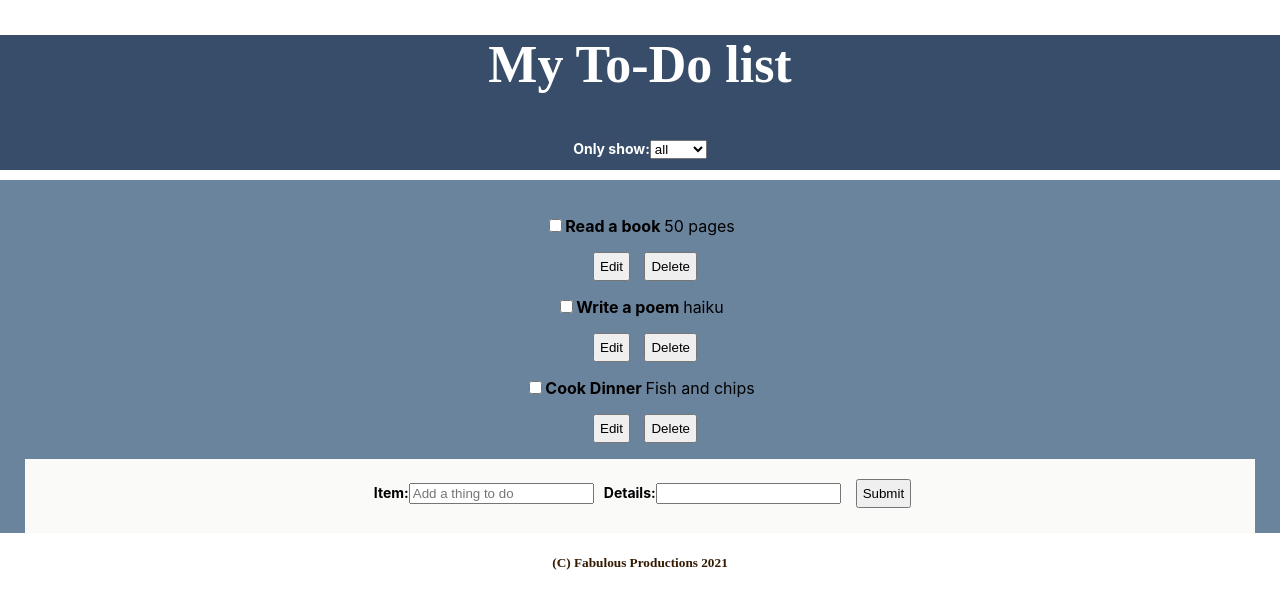
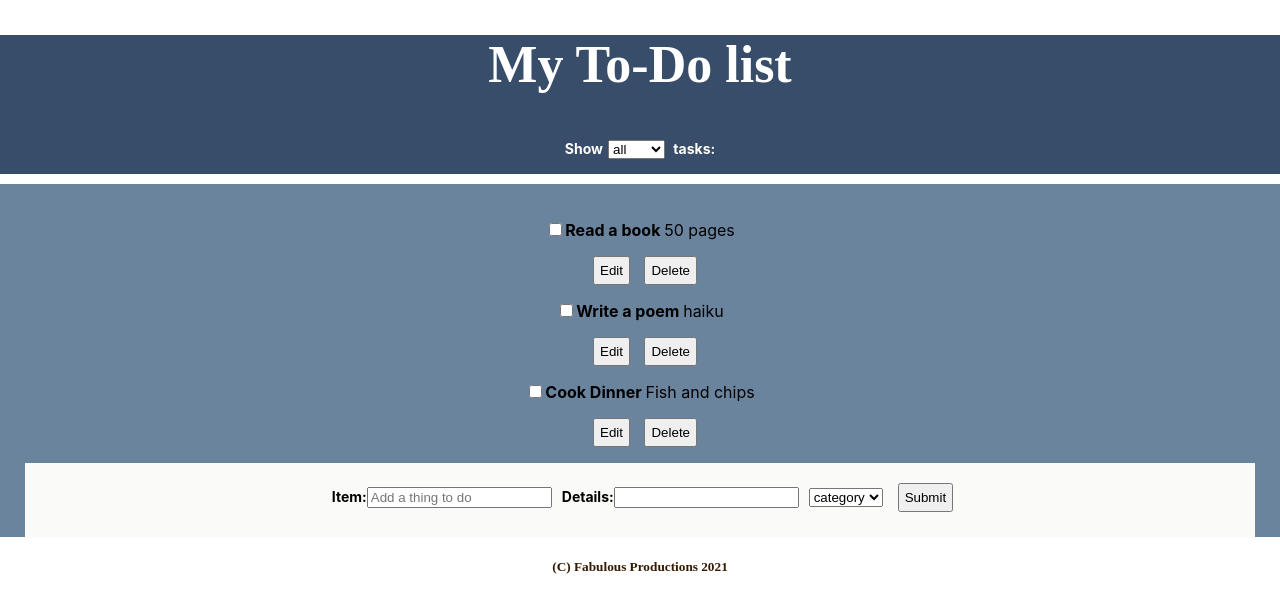
Before and after one commit to feliciahime/fab-to-do, a React (Create React App) app: page / in a window 1280 px wide. Shown: the top 612 px of the page. Built offline with nearby package versions, Linux system fonts and the light colour scheme.

Commit message:
Added task type, works with filter

```diff
--- a/src/App.css
+++ b/src/App.css
@@ -58,3 +58,6 @@ label {
   font-weight: bold;
 
 }
+select {
+  margin: 5px;
+}
--- a/src/App.js
+++ b/src/App.js
@@ -17,6 +17,7 @@ function App() {
   const [isDeleted, setIsDeleted] = useState(false);
   const [isCompleted, setIsCompleted] = useState(false);
   const [limitBy, setLimitBy] = useState(false);
+  const [taskType, setTaskType] = useState(null);
   const [list, setList] =  useState([
     { task: 'Read a book',
       details: '50 pages',
@@ -51,6 +52,7 @@ function App() {
       details: itemDescription,
       isDeleted: false,
       isCompleted: false,
+      type: taskType,
     };
     setList([
       ...list,
@@ -99,7 +101,7 @@ function App() {
     <div className="App">
         <header className="App-header">
           <h1 className="title">My To-Do list</h1>
-          <label>Only show:
+          <label> Show
             <select onChange={onLimitByChange} value={limitBy}>
               <option value="all">all</option>
               {
@@ -107,14 +109,17 @@ function App() {
                   <option value={taskType.type}>{taskType.type}</option>
                 ))
               }
-            </select>
+            </select> tasks:
           </label>
         </header>
 
 
         <div className="Container">
           <div className="item-list">
-            {list.map(list => {
+            {list
+
+              .filter(list => limitBy === false || list.type === limitBy)
+              .map(list => {
               return (
                 <div>
                     <p><input type="checkbox" defaultChecked={false} /><b>{list.task}  </b>  {list.details}</p>
@@ -140,6 +145,17 @@ function App() {
                 onChange={e => setItemDescription(e.target.value)}
                 />
               </label>
+             <select value={taskType} onChange={e => setTaskType(e.target.value)}>
+              <option value="category">category</option>
+              {
+                taskTypes.map(taskType => (
+                  <option
+                      value={taskType.type}>
+                      {taskType.type}
+                      </option>
+                ))
+              }
+            </select>
               <button onClick={onAddItem}>Submit</button>
           </div>
         </div>
```
